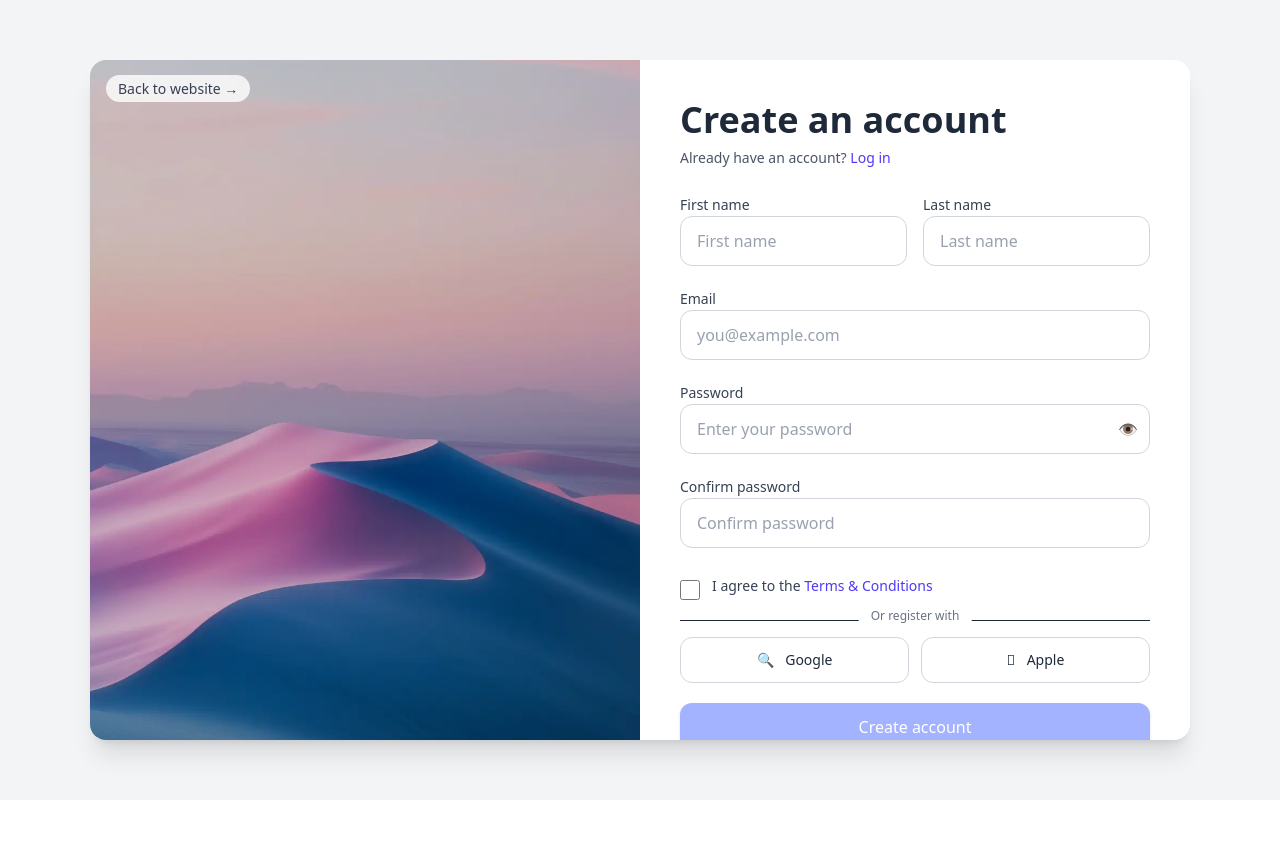
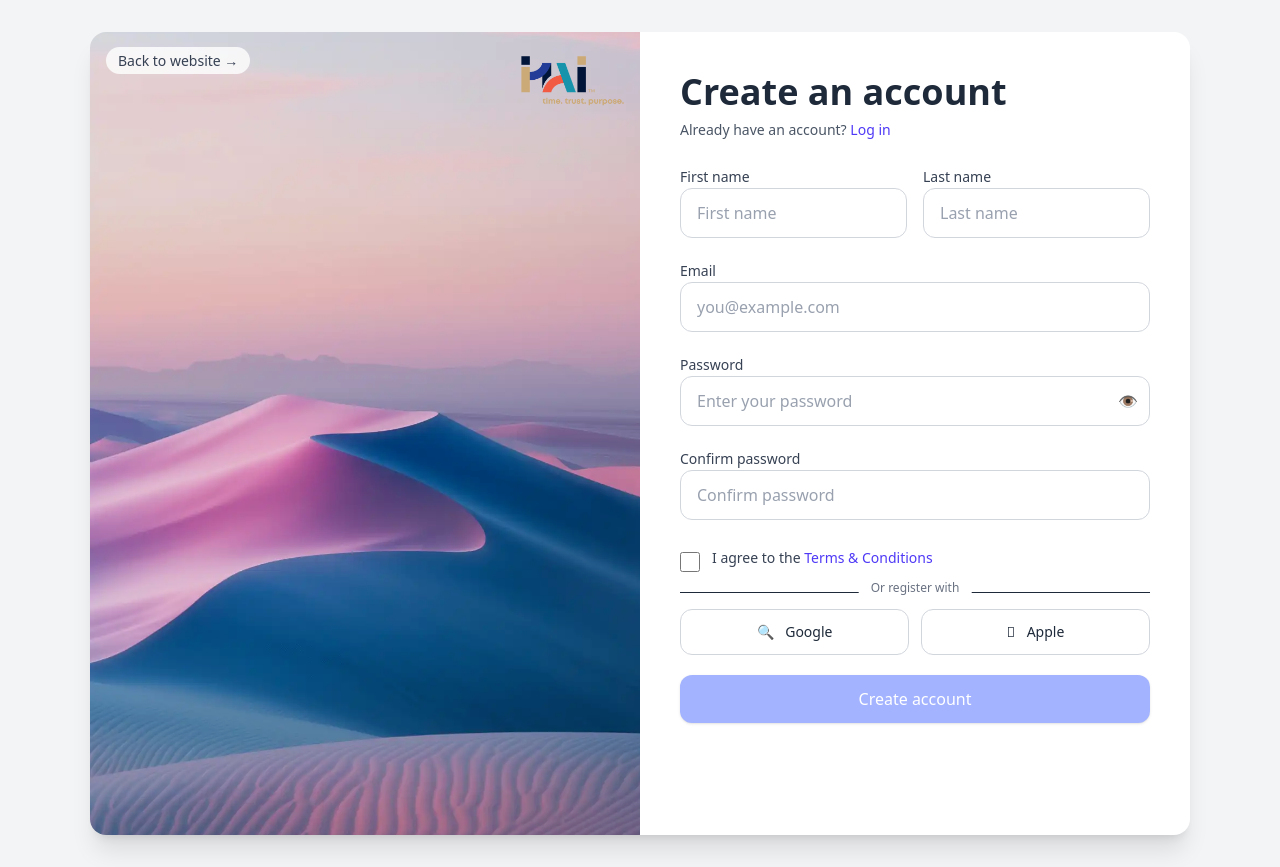
Before and after one commit to ItzRae/ihai-mvp, a React (Vite) app in the folder frontend/ihai-app/: page /register in a window 1280 px wide. Before the commit the page ends 800 px from the top, so only its background shows below. Built offline with nearby package versions, Linux system fonts and the light colour scheme; no server answers.

Commit message:
added logo to auth shell and allow scroll for right panel (smaller screen sizes)

```diff
--- a/frontend/ihai-app/src/components/AuthShell.jsx
+++ b/frontend/ihai-app/src/components/AuthShell.jsx
@@ -1,16 +1,18 @@
 const AuthShell = ({ title = "Create an account", subtitle, children }) => {
     return (
-      <div className="min-h-screen bg-gray-100 flex items-center justify-center py-12">
-        <div className="min-h-[70vh] max-h-[85vh] w-[1100px] grid md:grid-cols-2 rounded-2xl overflow-hidden shadow-xl bg-white">
-          {/* Left side image */}
+      // Let the PAGE scroll; use dvh to avoid mobile 100vh bugs
+      <div className="min-h-dvh bg-gray-100 flex items-center justify-center py-8 px-4 overflow-auto">
+        {/* Card: no global overflow-hidden; responsive width */}
+        <div className="w-full max-w-[1100px] grid md:grid-cols-2 rounded-2xl shadow-xl bg-white">
+
+          {/* Left: image (hidden on small) */}
           <div className="relative hidden md:block">
             <img
               src="../src/assets/images/login-hero.png"
               alt=""
-              className="h-full w-full object-cover"
+              className="h-full w-full object-cover rounded-l-2xl"
             />
-            {/* optional light overlay */}
-            <div className="absolute inset-0 bg-black/20" />
+            <div className="absolute inset-0 bg-black/10 rounded-l-2xl" />
             <div className="absolute top-4 left-4">
               <a
                 href="/"
@@ -19,11 +21,21 @@ const AuthShell = ({ title = "Create an account", subtitle, children }) => {
                 Back to website →
               </a>
             </div>
+
+            {/* IHAI logo far right corner */}
+            <div className="absolute top-4 right-2">
+              <img src="../src/assets/images/ihai-logo-byline-color.png" alt="IHAI logo" className="h-16 w-auto" />
+            </div>
+
           </div>
 
-          {/* Right side panel */}
-          <div className="p-8 md:p-10 text-gray-800">
-            <h1 className="text-4xl font-bold mb-2">{title}</h1>
+          {/* Right: make THIS panel scroll when content is long on tall screens */}
+          <div className="
+              p-6 sm:p-8 md:p-10 text-gray-800
+              max-h-[85dvh] md:max-h-[90dvh] overflow-y-auto
+              rounded-2xl md:rounded-l-none
+            ">
+            <h1 className="text-3xl sm:text-4xl font-bold mb-2">{title}</h1>
             {subtitle && <p className="mb-6 text-sm text-gray-600">{subtitle}</p>}
             {children}
           </div>
```
Also changed, not shown: frontend/ihai-app/src/assets/images/ihai-logo-byline-color.png (added), frontend/ihai-app/src/assets/images/ihai-logo_color.png (added).
